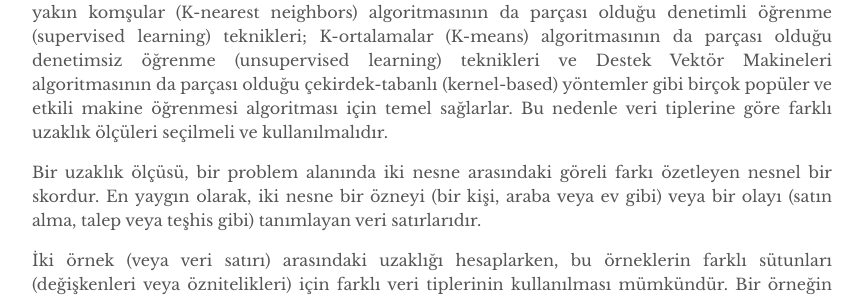
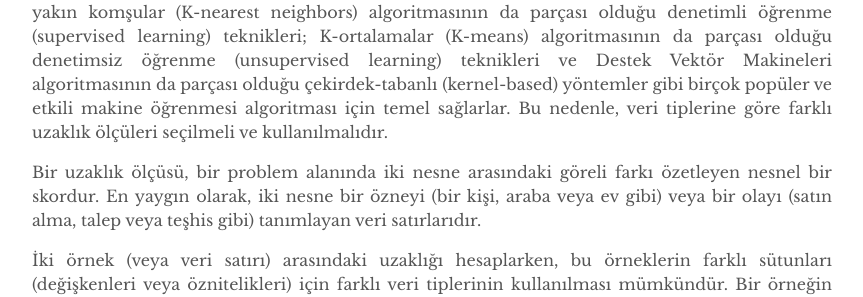
Before and after one commit to mmuratarat/turkish, a Jekyll site: the page built from _posts/2022-08-23-gower_distance.md, in a window 1280 px wide and 900 px high. Shown: the part 365-662 px from the top of the window, without its empty margins (208-1071 px from the left). Built offline with Jekyll 4.4.1, drawn with Linux system fonts in a browser that asks for light colours; nearby versions of some CDN libraries; formulas are drawn with MathJax 3; comment, search, counter and statistics services are not loaded; some of the changed text lies outside the part shown.

```diff
--- a/_posts/2022-08-23-gower_distance.md
+++ b/_posts/2022-08-23-gower_distance.md
@@ -5,7 +5,7 @@ author: "MMA"
 comments: true
 ---
 
-Uzaklık ölçütleri (distance measures) makine öğrenmesinde önemli bir rol oynamaktadır. K-en yakın komşular (K-nearest neighbors) algoritmasının da parçası olduğu denetimli öğrenme (supervised learning) teknikleri; K-ortalamalar (K-means) algoritmasının da parçası olduğu denetimsiz öğrenme (unsupervised learning) teknikleri ve Destek Vektör Makineleri algoritmasının da parçası olduğu çekirdek-tabanlı (kernel-based) yöntemler gibi birçok popüler ve etkili makine öğrenmesi algoritması için temel sağlarlar. Bu nedenle veri tiplerine göre farklı uzaklık ölçüleri seçilmeli ve kullanılmalıdır.
+Uzaklık ölçütleri (distance measures) makine öğrenmesinde önemli bir rol oynamaktadır. K-en yakın komşular (K-nearest neighbors) algoritmasının da parçası olduğu denetimli öğrenme (supervised learning) teknikleri; K-ortalamalar (K-means) algoritmasının da parçası olduğu denetimsiz öğrenme (unsupervised learning) teknikleri ve Destek Vektör Makineleri algoritmasının da parçası olduğu çekirdek-tabanlı (kernel-based) yöntemler gibi birçok popüler ve etkili makine öğrenmesi algoritması için temel sağlarlar. Bu nedenle, veri tiplerine göre farklı uzaklık ölçüleri seçilmeli ve kullanılmalıdır.
 
 Bir uzaklık ölçüsü, bir problem alanında iki nesne arasındaki göreli farkı özetleyen nesnel bir skordur. En yaygın olarak, iki nesne bir özneyi (bir kişi, araba veya ev gibi) veya bir olayı (satın alma, talep veya teşhis gibi) tanımlayan veri satırlarıdır.
 
```
